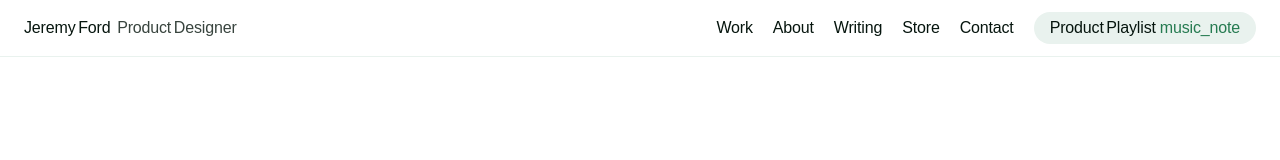
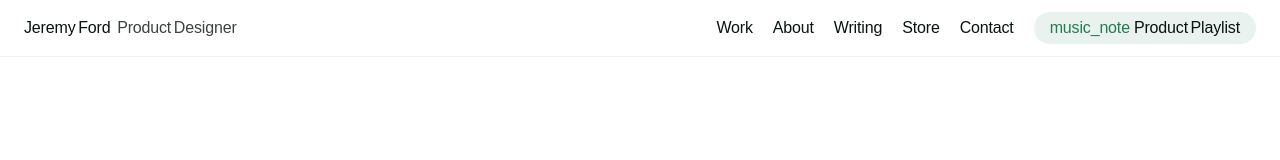
Before and after one commit to jereford/jeremy-ford, a website: page includes/header.html in a window 1280 px wide. Drawn offline with Linux system fonts and the light colour scheme; files that its build step writes are made by us from their sources; files whose address does not match are found by name.

Commit message:
move icon to left in spotify button

```diff
--- a/includes/header.html
+++ b/includes/header.html
@@ -24,7 +24,7 @@
         <a href="writing.html" style="margin-right: var(--spacing-5)"><span>Writing</span></a>
         <a href="https://www.etsy.com/shop/BoneFold" target="_blank" style="margin-right: var(--spacing-5); position:relative;"><span>Store</span><!-- <span class="nav-new-badge">New</span> --></a>
         <a href="https://forms.gle/S8eHoRSCKQJD4SWk7" target="_blank" style="margin-right: var(--spacing-5);">Contact</a>
-        <a href="https://open.spotify.com/playlist/3Y6eHqvgdaFbPWcXz7T8WT?si=21eae490548e4685" target="_blank" class="button-tag">Product Playlist<span class="material-symbols-outlined">music_note</span></a>
+        <a href="https://open.spotify.com/playlist/3Y6eHqvgdaFbPWcXz7T8WT?si=21eae490548e4685" target="_blank" class="button-tag"><span class="material-symbols-outlined">music_note</span>Product Playlist</a>
       </div><!-- END DIV NAV -->
 
       <!-- START MOBILE NAV -->
```
